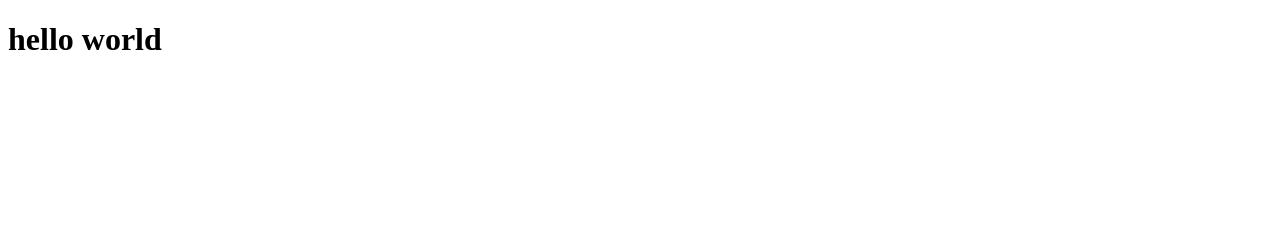
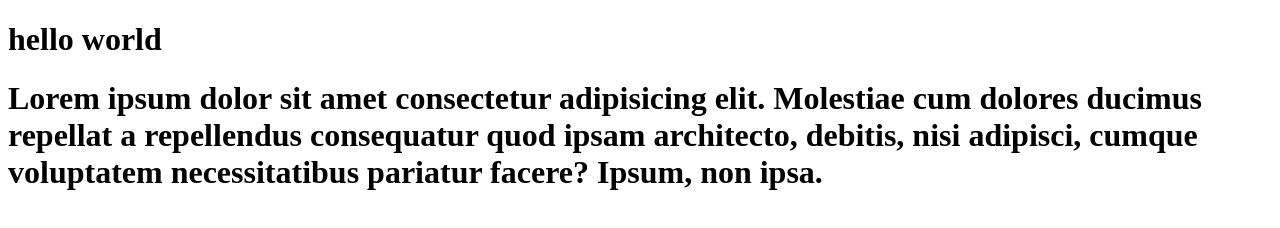
Before and after one commit to hamdimbrk/wpu-new, a plain HTML site: page index.html in a window 1280 px wide. Drawn offline with Linux system fonts and the light colour scheme.

Commit message:
menambahkan lorem di index

```diff
--- a/index.html
+++ b/index.html
@@ -7,7 +7,7 @@
 </head>
 <body>
     <h1>hello world
-
+        <h1>Lorem ipsum dolor sit amet consectetur adipisicing elit. Molestiae cum dolores ducimus repellat a repellendus consequatur quod ipsam architecto, debitis, nisi adipisci, cumque voluptatem necessitatibus pariatur facere? Ipsum, non ipsa.</h1>
     </h1>
 </body>
 </html>
```
